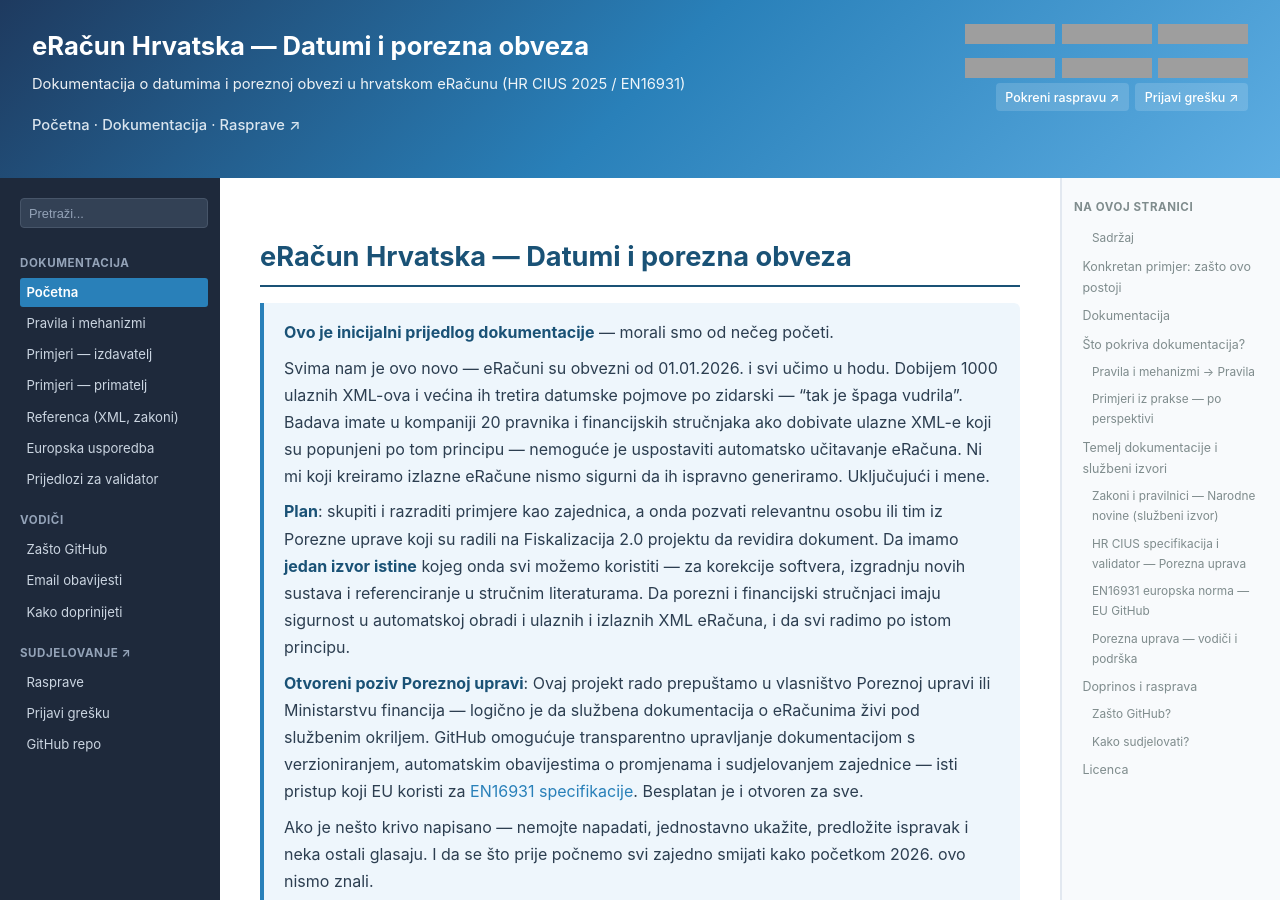
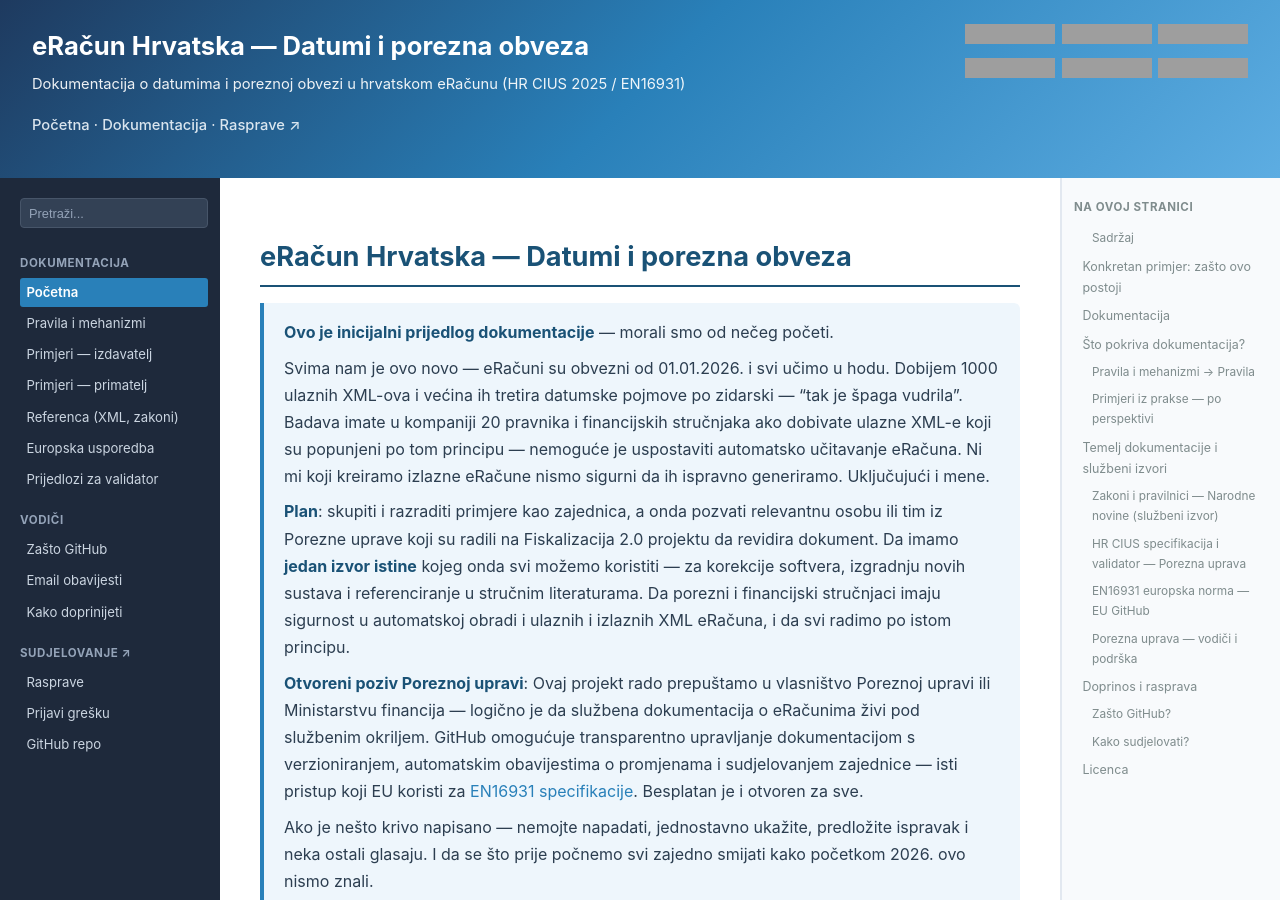
Before and after one commit to dageci/eracun-fiskalizacija-datumi, a Jekyll site: the page built from docs/index.md, in a window 1280 px wide and 900 px high, cut to the strip 0-900 px from the top of the window. Built offline with Jekyll 4.4.1, drawn with Linux system fonts in a browser that asks for light colours; some of the changed text lies outside the part shown; grey boxes are pictures that could not be loaded.

Commit message:
uklonjeno dupliciranje linkova (rasprave, prijavi grešku)
Bili na 6 mjesta, sada na 3:
- Header breadcrumb: "Rasprave" (brzi pristup, uvijek vidljiv)
- Lijevi izbornik: sekcija "Sudjelovanje" (navigacija)
- Page feedback widget na dnu (kontekstualno nakon čitanja)

Maknuto iz: header CTA gumbi, page actions ispod naslova, footer.
"Uredi ovu stranicu" zadržan u page actions.

```diff
--- a/docs/_layouts/default.html
+++ b/docs/_layouts/default.html
@@ -271,10 +271,7 @@
           <img src="https://img.shields.io/badge/status-inicijalni_prijedlog-orange" alt="Status">
           <img src="https://img.shields.io/badge/HR_CIUS-2025-blue" alt="HR CIUS 2025">
         </div>
-        <div class="header-gh-links">
-          <a href="https://github.com/dageci/eracun-fiskalizacija-datumi/discussions" target="_blank">Pokreni raspravu ↗</a>
-          <a href="https://github.com/dageci/eracun-fiskalizacija-datumi/issues/new" target="_blank">Prijavi grešku ↗</a>
-        </div>
+        <!-- CTA gumbi maknuti — isto je u lijevom izborniku i feedback widgetu -->
       </div>
     </div>
   </header>
@@ -325,12 +322,6 @@
         <a href="https://github.com/dageci/eracun-fiskalizacija-datumi/edit/master/docs{{ page.url | replace: '.html', '.md' }}.md" target="_blank">
           ✏️ Uredi ovu stranicu
         </a>
-        <a href="https://github.com/dageci/eracun-fiskalizacija-datumi/issues/new?title=Greška na stranici: {{ page.title | url_encode }}&body=Stranica: {{ page.url }}%0A%0AOpis greške:%0A" target="_blank">
-          🐛 Prijavi grešku
-        </a>
-        <a href="https://github.com/dageci/eracun-fiskalizacija-datumi/discussions/new?category=pitanja-i-odgovori" target="_blank">
-          💬 Postavi pitanje
-        </a>
       </div>
       <div class="page-meta" id="pageMeta">
         <span id="readingTime"></span>
@@ -360,9 +351,7 @@
 
   <footer class="site-footer">
     <p>
-      <a href="https://github.com/dageci/eracun-fiskalizacija-datumi" target="_blank">GitHub repo</a> ·
-      <a href="https://github.com/dageci/eracun-fiskalizacija-datumi/discussions" target="_blank">Rasprave</a> ·
-      <a href="https://github.com/dageci/eracun-fiskalizacija-datumi/issues" target="_blank">Prijavi grešku</a>
+      <a href="https://github.com/dageci/eracun-fiskalizacija-datumi" target="_blank">GitHub repo</a>
     </p>
     <p>Licenca: <a href="https://joinup.ec.europa.eu/collection/eupl/eupl-text-eupl-12" target="_blank">EUPL 1.2</a> · Autor: Davor Geci</p>
   </footer>
```
